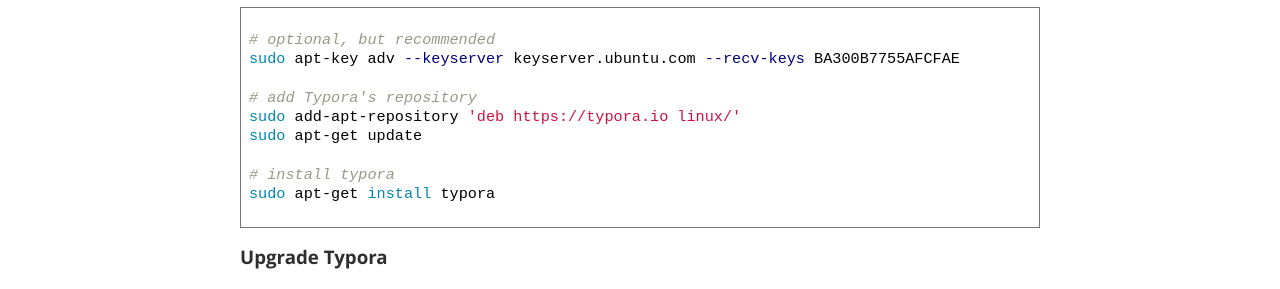
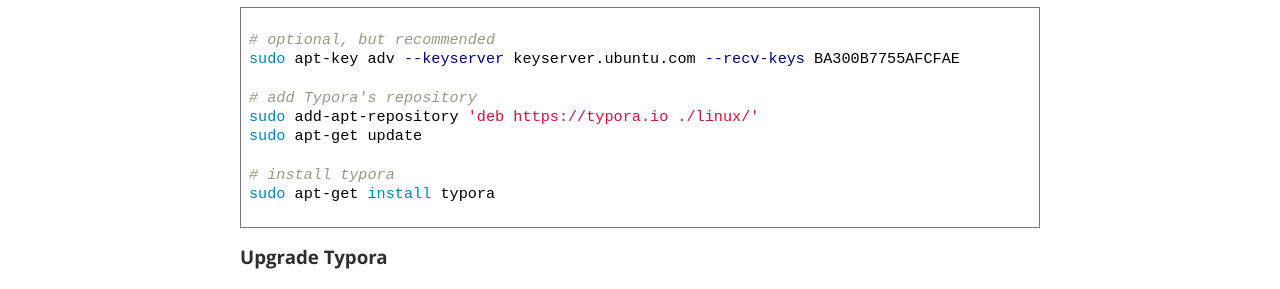
Before and after one commit to typora/support.typora.io, a Jekyll site: the page built from _posts/2016-09-26-Typora on Linux.md, in a window 1280 px wide. Shown: the part 358-647 px from the top of the page. Built offline with Jekyll 4.4.1, drawn with Linux system fonts in a browser that asks for light colours; nearby versions of some CDN libraries; library files that are not in the unit come from our copies.

Commit message:
fix  deb

```diff
--- a/_posts/2016-09-26-Typora on Linux.md
+++ b/_posts/2016-09-26-Typora on Linux.md
@@ -14,7 +14,7 @@
 sudo apt-key adv --keyserver keyserver.ubuntu.com --recv-keys BA300B7755AFCFAE
 
 # add Typora's repository
-sudo add-apt-repository 'deb https://typora.io linux/'
+sudo add-apt-repository 'deb https://typora.io ./linux/'
 sudo apt-get update
 
 # install typora
```
